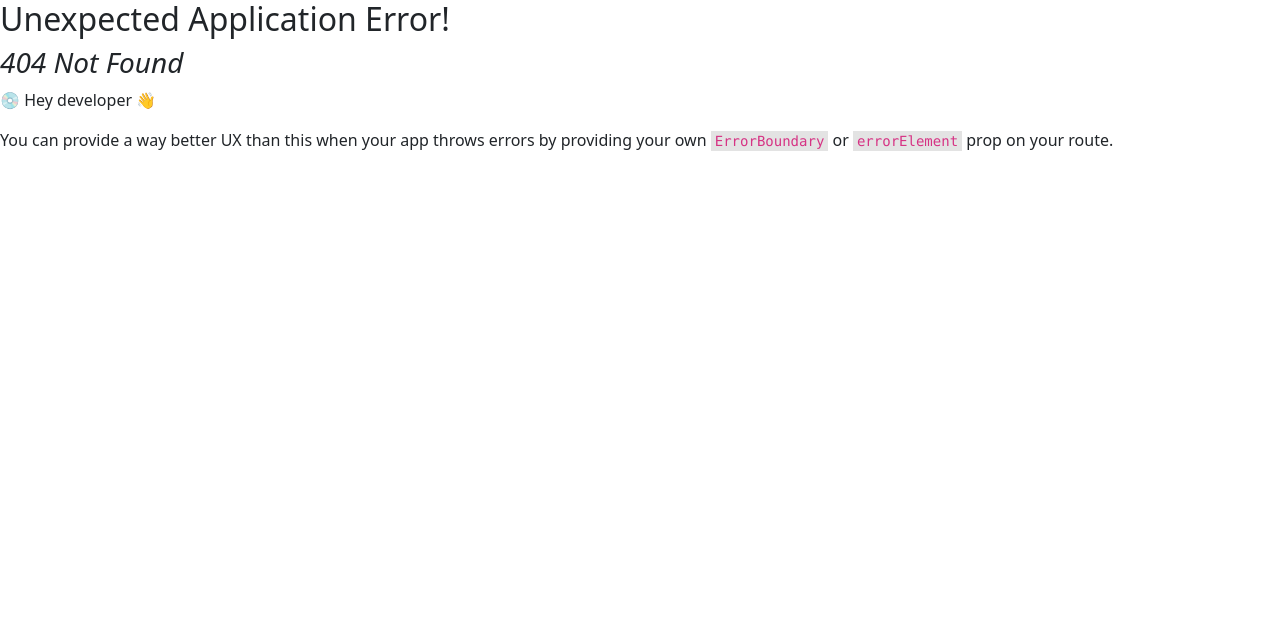
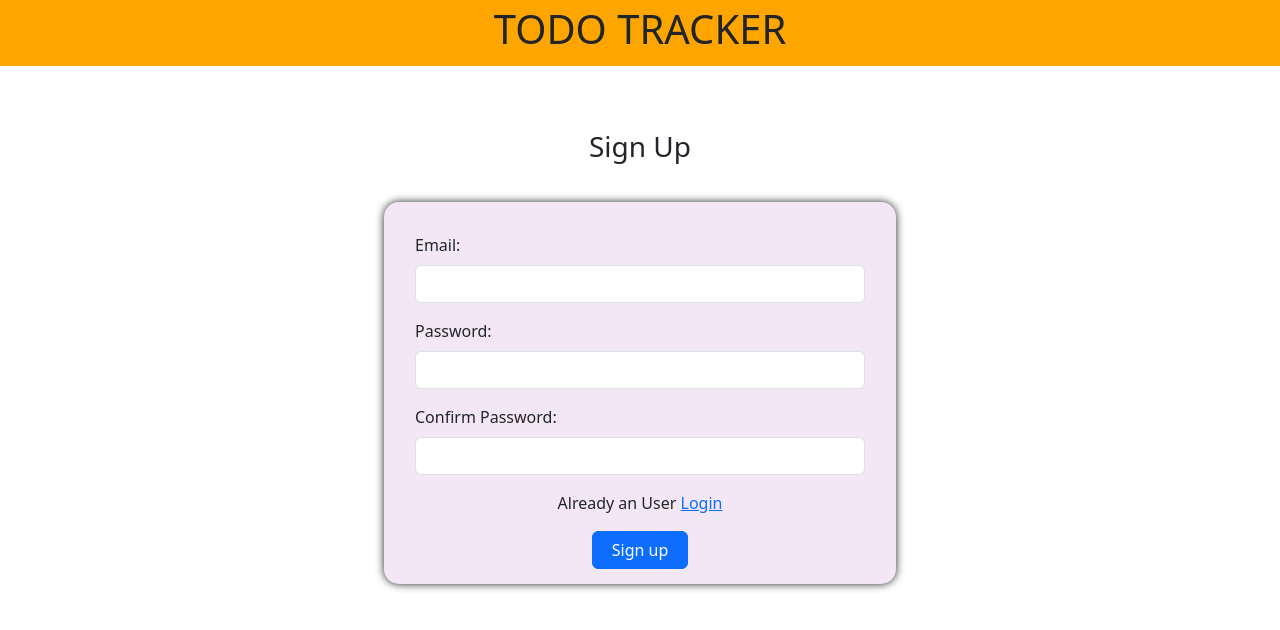
Before and after one commit to NagendraVarma1/Todo-Project, a React (Create React App) app: page /signUp in a window 1280 px wide. Before the commit this address had no page. Shown: the top 630 px of the page. Built offline with nearby package versions, Linux system fonts and the light colour scheme.

Commit message:
signup page and firebase authentication added

```diff
--- a/src/App.js
+++ b/src/App.js
@@ -7,6 +7,7 @@ import CompletedTodo from './Components/CompletedTodo/CompletedTodo';
 import Signin from './Components/SignIn/Signin';
 import { useContext } from 'react';
 import AuthContext from './Store/auth-context';
+import SignUp from './Components/SignUp/SignUp';
 // import Trash from './Components/Trash/Trash';
 
 function App() {
@@ -22,6 +23,7 @@ function App() {
         {path: '/', element: authCtx.loggedIn ? <List /> : <Signin />},
         {path: '/form', element: authCtx.loggedIn ? <TodoForm /> : <Signin />},
         {path: '/completedTodo', element: authCtx.loggedIn ? <CompletedTodo /> : <Signin />},
+        {path: '/signUp', element: <SignUp />}
         // {path: '/trash', element: <Trash />}
       ]
     }
--- a/src/Components/SignIn/Signin.js
+++ b/src/Components/SignIn/Signin.js
@@ -2,6 +2,7 @@ import { Button, Form } from "react-bootstrap";
 import classes from './Signin.module.css'
 import { useContext, useRef } from "react";
 import AuthContext from "../../Store/auth-context";
+import { Link } from "react-router-dom";
 
 const Signin = () => {
 
@@ -16,10 +17,32 @@ const Signin = () => {
         const email = emailInputRef.current.value;
         const password = passwordInputRef.current.value;
 
-        // here we have to add code of google authentication
-        authCtx.logIn(email);
-        console.log(password)
-        //here we have to add the authentication code
+        // here we added code of google authentication
+        fetch('https://identitytoolkit.googleapis.com/v1/accounts:signInWithPassword?key=AIzaSyABRRkjJTVdq4Y_CfyNA8O010n7qM-g_MA', {
+            method: 'POST',
+            body: JSON.stringify({
+                email: email,
+                password: password,
+                returnSecureToken: true
+            }),
+            headers: {
+                "Content-Type": 'application.json'
+            }
+        }).then((res) => {
+            if(res.ok){
+                return res.json()
+            }
+            else{
+                return res.json().then((data) => {
+                    throw new Error(data.error.message)
+                })
+            }
+        }).then((data) => {
+            authCtx.logIn(data.email);
+            console.log(data)
+        }).catch((err) => {
+            alert(err.message)
+        })
     }
 
     return (
@@ -34,6 +57,7 @@ const Signin = () => {
                     <Form.Label>Password: </Form.Label>
                     <Form.Control type="password" ref={passwordInputRef} required/>
                 </Form.Group>
+                <p style={{textAlign: 'center'}}><Link to='/signUp'>Create a New Account</Link></p>
                 <Button className={classes.btn} type="submit">Sign In</Button>
            </Form>
         </div>
--- /dev/null
+++ b/src/Components/SignUp/SignUp.js
@@ -0,0 +1,83 @@
+import { Button, Form } from "react-bootstrap";
+import classes from "../SignIn/Signin.module.css";
+import { Link, useNavigate } from "react-router-dom";
+import { useRef } from "react";
+
+const SignUp = () => {
+
+    const navigate = useNavigate();
+  const emailInputRef = useRef();
+  const passwordInputRef = useRef();
+  const ConfirmPasswordInputRef = useRef();
+
+  const formSubmitHandler = (event) => {
+    event.preventDefault();
+
+    const email = emailInputRef.current.value;
+    const password = passwordInputRef.current.value;
+    const confirmPassword = ConfirmPasswordInputRef.current.value;
+
+    if (password === confirmPassword) {
+      fetch(
+        "https://identitytoolkit.googleapis.com/v1/accounts:signUp?key=AIzaSyABRRkjJTVdq4Y_CfyNA8O010n7qM-g_MA",
+        {
+          method: "POST",
+          body: JSON.stringify({
+            email: email,
+            password: password,
+            returnSecureToken: true
+          }),
+          headers: {
+            'Content-Type': 'application.json'
+          }
+        }
+      ).then((res) => {
+        if(res.ok){
+            return res.json()
+        }
+        else{
+            return res.json().then((data) => {
+                throw new Error(data.error.message)
+            })
+        }
+      })
+      .then((data) => {
+        navigate('/')
+      })
+    }
+    else{
+        alert("Password Doesn't Match")
+    }
+  };
+  return (
+    <div>
+      <h3 className={classes.header}>Sign Up</h3>
+      <Form className={classes.form} onSubmit={formSubmitHandler}>
+        <Form.Group className="m-3">
+          <Form.Label>Email: </Form.Label>
+          <Form.Control type="email" ref={emailInputRef} required />
+        </Form.Group>
+        <Form.Group className="m-3">
+          <Form.Label>Password: </Form.Label>
+          <Form.Control type="password" ref={passwordInputRef} required />
+        </Form.Group>
+        <Form.Group className="m-3">
+          <Form.Label>Confirm Password: </Form.Label>
+          <Form.Control
+            type="password"
+            ref={ConfirmPasswordInputRef}
+            required
+          />
+        </Form.Group>
+        <p style={{ textAlign: "center" }}>
+          Already an User <Link to="/">Login</Link>
+        </p>
+        <Button className={classes.btn} type="submit">
+          Sign up
+        </Button>
+      </Form>
+    </div>
+  );
+};
+
+export default SignUp;
```
